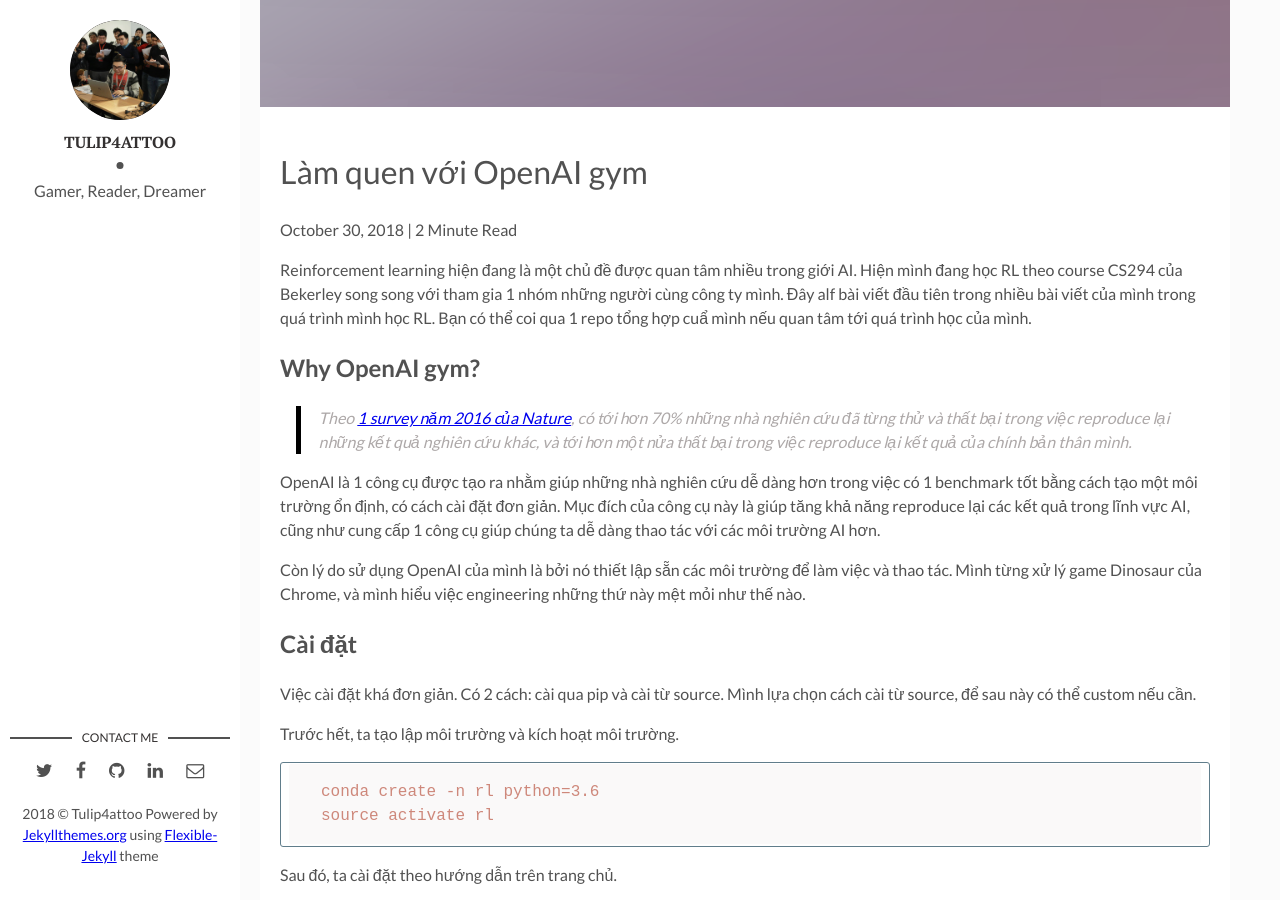
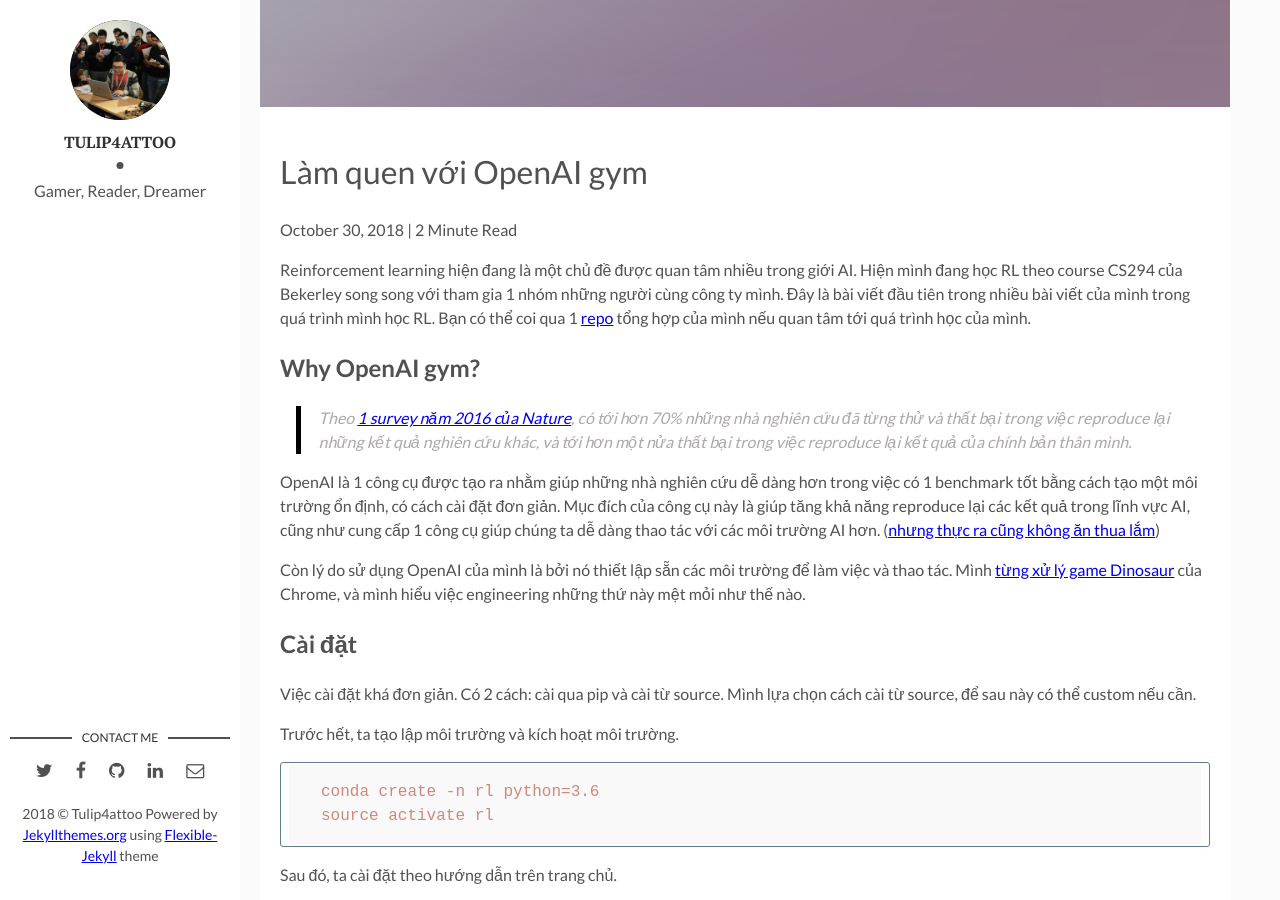
Before and after one commit to Tulip4attoo/Tulip4attoo.github.io, a Jekyll site: the page built from _posts/2018-10-30-lam-quen-openai-gym.md, in a window 1280 px wide and 900 px high, scrolled down 413 px. Built offline with Jekyll 4.4.1, drawn with Linux system fonts in a browser that asks for light colours; a script that is not in the unit is left out; comment, search, counter and statistics services are not loaded.

Commit message:
Update 2018-10-30-lam-quen-openai-gym.md

```diff
--- a/_posts/2018-10-30-lam-quen-openai-gym.md
+++ b/_posts/2018-10-30-lam-quen-openai-gym.md
@@ -8,16 +8,16 @@ description:    Làm quen với OpenAI gym thông qua game Cartpole.
 img:            rl/openai.png
 ---
 
-Reinforcement learning hiện đang là một chủ đề được quan tâm nhiều trong giới AI. Hiện mình đang học RL theo course CS294 của Bekerley song song với tham gia 1 nhóm những người cùng công ty mình. Đây alf bài viết đầu tiên trong nhiều bài viết của mình trong quá trình mình học RL. Bạn có thể coi qua 1 repo tổng hợp cuẩ mình nếu quan tâm tới quá trình học của mình.
+Reinforcement learning hiện đang là một chủ đề được quan tâm nhiều trong giới AI. Hiện mình đang học RL theo course CS294 của Bekerley song song với tham gia 1 nhóm những người cùng công ty mình. Đây là bài viết đầu tiên trong nhiều bài viết của mình trong quá trình mình học RL. Bạn có thể coi qua 1 [repo](https://github.com/Tulip4attoo/rl) tổng hợp của mình nếu quan tâm tới quá trình học của mình.
 
 ## Why OpenAI gym?
 
 > Theo [1 survey năm 2016 của Nature](https://www.nature.com/news/1-500-scientists-lift-the-lid-on-reproducibility-1.19970
 ), có tới hơn 70% những nhà nghiên cứu đã từng thử và thất bại trong việc reproduce lại những kết quả nghiên cứu khác, và tới hơn một nửa thất bại trong việc reproduce lại kết quả của chính bản thân mình.
 
-OpenAI là 1 công cụ được tạo ra nhằm giúp những nhà nghiên cứu dễ dàng hơn trong việc có 1 benchmark tốt bằng cách tạo một môi trường ổn định, có cách cài đặt đơn giản. Mục đích của công cụ này là giúp tăng khả năng reproduce lại các kết quả trong lĩnh vực AI, cũng như cung cấp 1 công cụ giúp chúng ta dễ dàng thao tác với các môi trường AI hơn.
+OpenAI là 1 công cụ được tạo ra nhằm giúp những nhà nghiên cứu dễ dàng hơn trong việc có 1 benchmark tốt bằng cách tạo một môi trường ổn định, có cách cài đặt đơn giản. Mục đích của công cụ này là giúp tăng khả năng reproduce lại các kết quả trong lĩnh vực AI, cũng như cung cấp 1 công cụ giúp chúng ta dễ dàng thao tác với các môi trường AI hơn. ([nhưng thực ra cũng không ăn thua lắm](https://tulip4attoo.github.io/blog/tir-rl-hard/))
 
-Còn lý do sử dụng OpenAI của mình là bởi nó thiết lập sẵn các môi trường để làm việc và thao tác. Mình từng xử lý game Dinosaur của Chrome, và mình hiểu việc engineering những thứ này mệt mỏi như thế nào.
+Còn lý do sử dụng OpenAI của mình là bởi nó thiết lập sẵn các môi trường để làm việc và thao tác. Mình [từng xử lý game Dinosaur](https://github.com/Tulip4attoo/chrome_trex) của Chrome, và mình hiểu việc engineering những thứ này mệt mỏi như thế nào.
 
 ## Cài đặt
 
```
